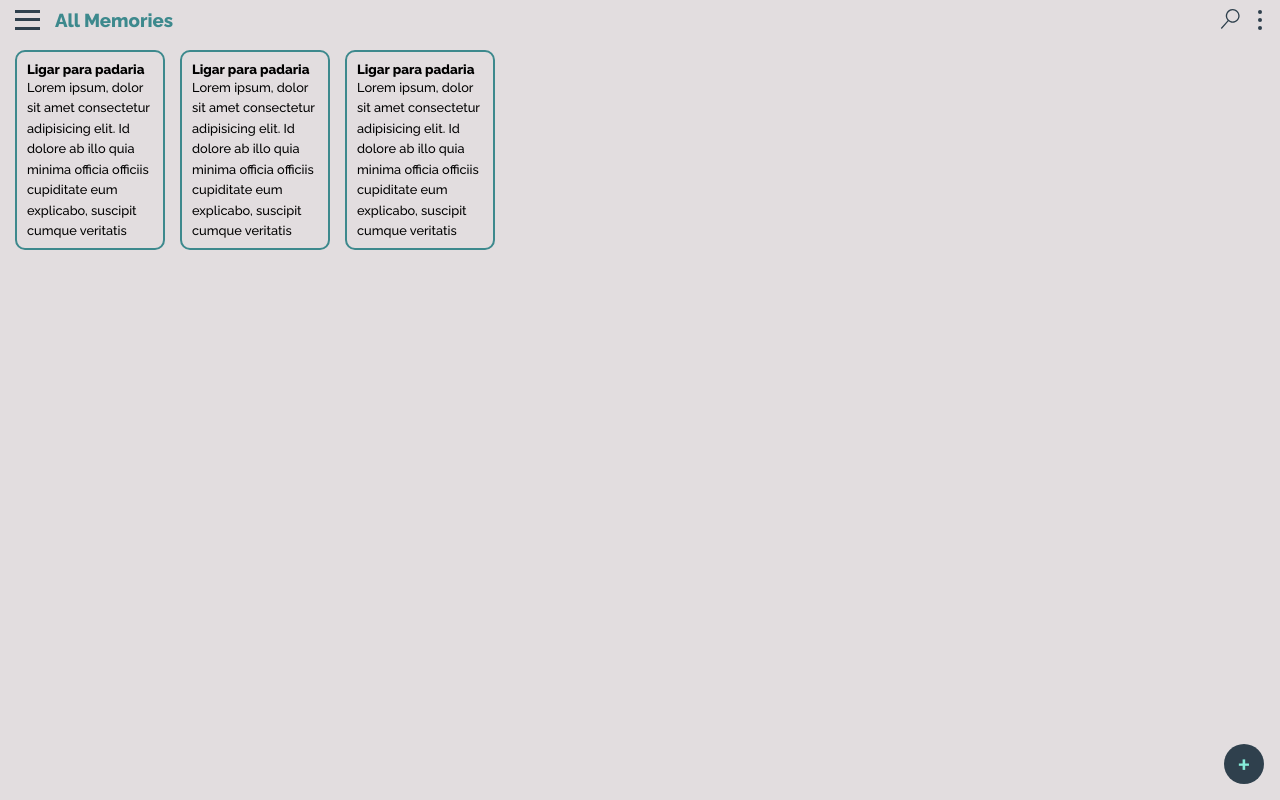
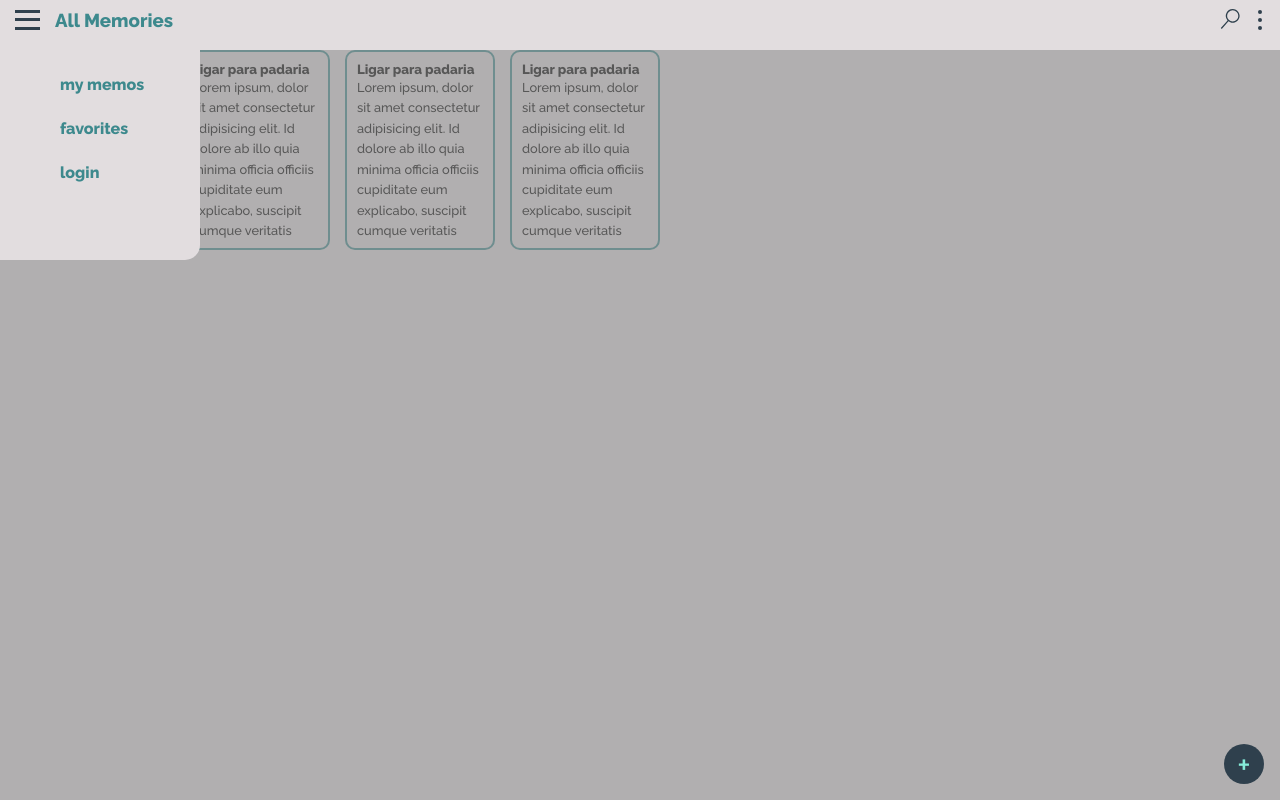
Before and after one commit to lgustavopalmieri/QuickMemories, a React (Create React App) app in the folder front/: page / in a window 1280 px wide. Built offline with nearby package versions, Linux system fonts and the light colour scheme.

Commit message:
sidemenus-created

```diff
--- a/front/src/components/Layout/index.jsx
+++ b/front/src/components/Layout/index.jsx
@@ -3,12 +3,16 @@ import { Container } from "./style.js";
 import Nav from "../Nav/index.jsx";
 import AddButton from "../AddButton/index.jsx";
 import Main from "../Main/index.jsx";
+import MenuUser from "../MenuUser/index.jsx";
+
 export default function Layout () {
     return (
         <Container>
             <Nav />
+
             <AddButton />
             <Main />
+
         </Container>
     )
 }
--- a/front/src/components/Main/index.jsx
+++ b/front/src/components/Main/index.jsx
@@ -7,6 +7,7 @@ export default function Main () {
             <Memory />
             <Memory />
             <Memory />
+            <Memory />
         </MainStyled>
     )
 }
--- a/front/src/components/Main/style.js
+++ b/front/src/components/Main/style.js
@@ -8,6 +8,7 @@ export const MainStyled = styled.div `
 
     padding: 10px 15px;
     display: flex;
+    flex-wrap: wrap;
 
     gap: 15px;
 
--- /dev/null
+++ b/front/src/components/MenuUser/index.jsx
@@ -0,0 +1,19 @@
+import React from "react";
+import { MenuUserStyled,OverlayMenuUserStyled } from "./style";
+
+export default function MenuUser () {
+    return (
+        <>
+            <OverlayMenuUserStyled>
+                <MenuUserStyled>
+                    <h4>my memos</h4>
+                    <h4>favorites</h4>
+                    <h4>login</h4>
+                </MenuUserStyled>
+            </OverlayMenuUserStyled>
+        </>
+
+
+
+    )
+}
--- /dev/null
+++ b/front/src/components/MenuUser/style.js
@@ -0,0 +1,42 @@
+import styled from "styled-components";
+
+export const MenuUserStyled = styled.div `
+
+    position: fixed;
+    top: 50px;
+    left: 0px;
+
+    background-color: var(--color-one);
+
+    width: 200px;
+    height: 210px;
+
+    display: flex;
+    flex-direction: column;
+
+    border-bottom-right-radius:15px;
+
+    h4 {
+        margin-left: 60px;
+        margin-top: 25px;
+        color: var(--color-four);
+
+    }
+
+`
+
+export const OverlayMenuUserStyled = styled.div `
+
+    width: 100%;
+    height: 100%;
+    background: rgba(145, 145, 145, 0.6);
+    bottom: 0;
+    left: 0;
+    right: 0;
+
+    position: fixed;
+    top: 50px;
+
+
+
+`
--- a/front/src/components/Nav/index.jsx
+++ b/front/src/components/Nav/index.jsx
@@ -1,12 +1,20 @@
-import React from "react";
+
 import { NavStyled, LeftStyled, ButtonsNavStyled,RightStyled } from "./style";
 import Hamburguer from "../Hamburguer";
 import PointsMenu from "../PointsMenu";
 import {VscSearch} from "react-icons/vsc"
+import MenuUser from "../MenuUser";
+
+
 
 export default function Nav () {
+
+
+
+
     return (
         <NavStyled>
+
                 <LeftStyled>
                     <ButtonsNavStyled>
                         <Hamburguer />
@@ -23,7 +31,7 @@ export default function Nav () {
                     </ButtonsNavStyled>
 
                 </RightStyled>
-
+                <MenuUser />
 
 
         </NavStyled>
```
Also changed, not shown: front/src/contexts/SideMenusContext.js (added). Lines whose indentation alone changed are shown as unchanged.
